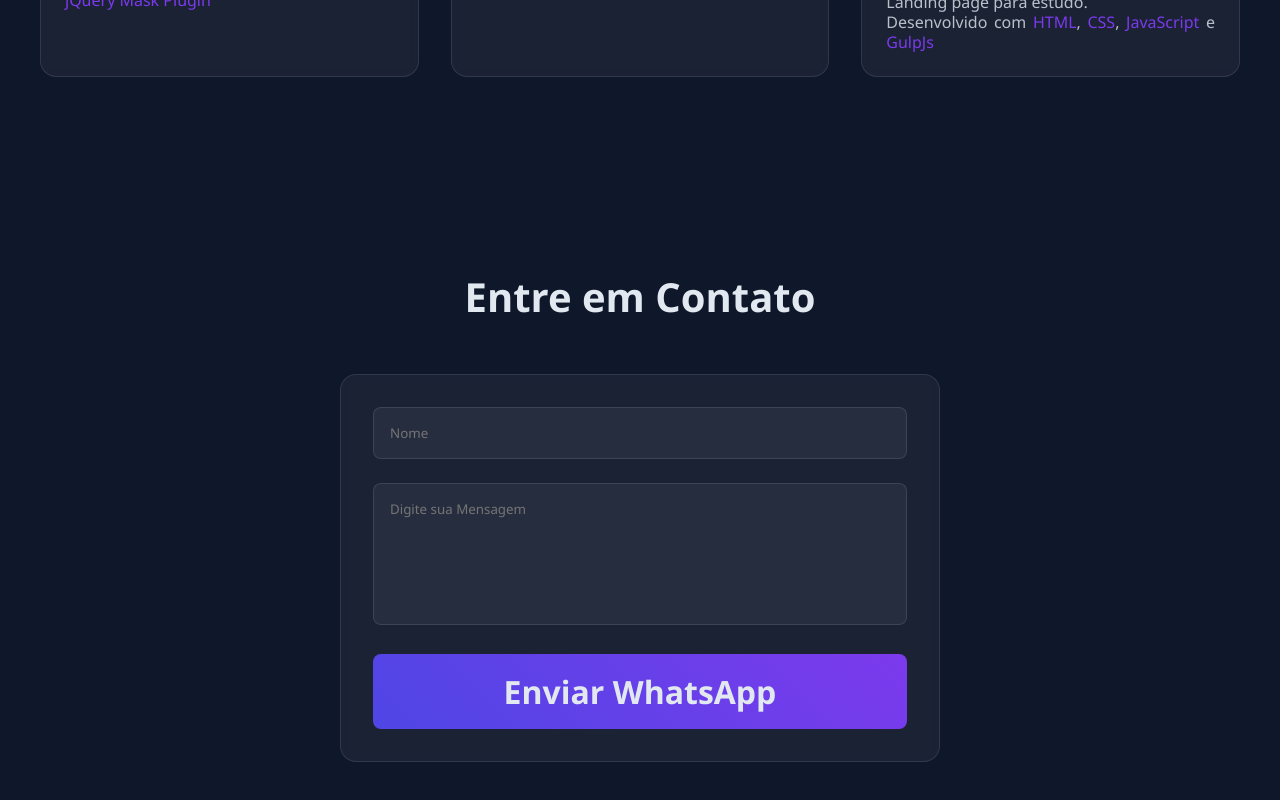
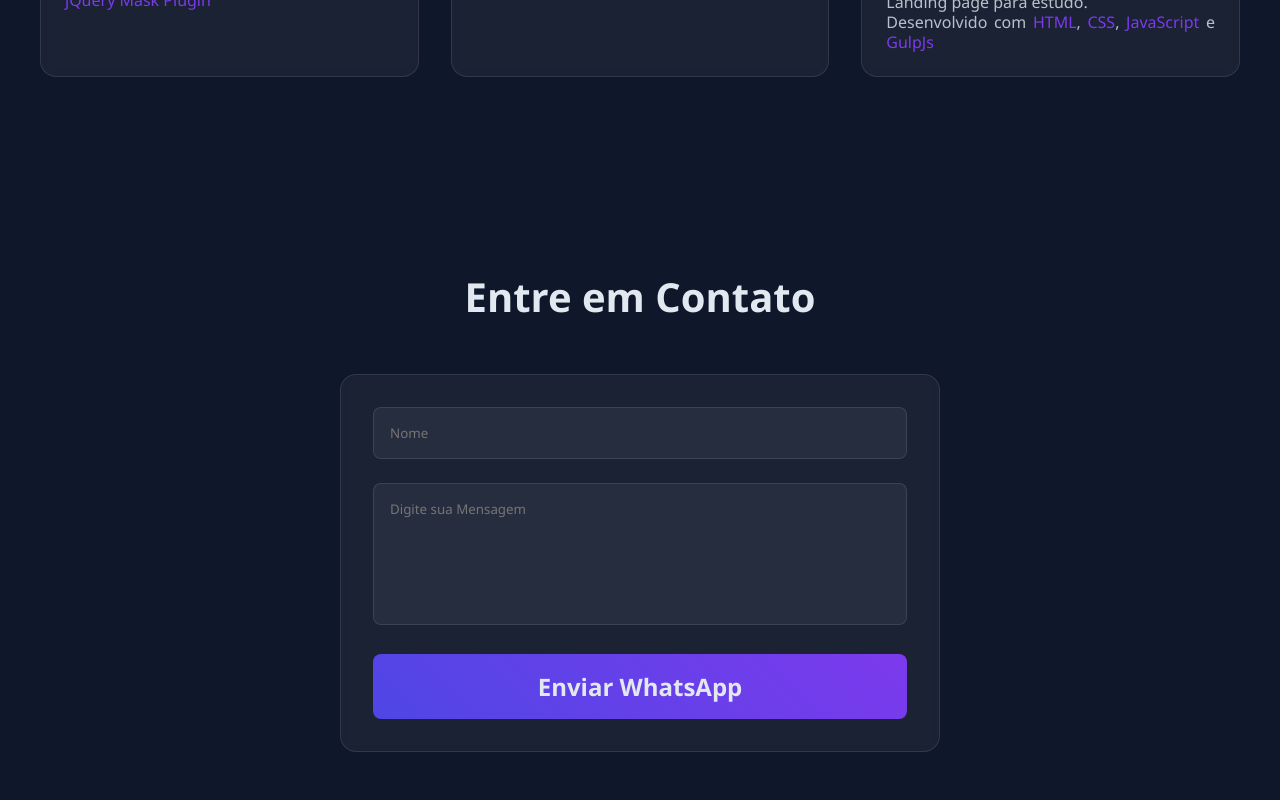
Before and after one commit to ruanfernandes2592/basic-portfolio, a React (Vite) app: page / in a window 1280 px wide. Shown: the part 2426-3226 px from the top of the page. Built offline with nearby package versions, Linux system fonts and the light colour scheme.

Commit message:
reajustando

```diff
--- a/src/App.css
+++ b/src/App.css
@@ -290,8 +290,9 @@ h1 {
   border: none;
   border-radius: 8px;
   cursor: pointer;
-  font-size: 2rem;
+  font-size: 1.5rem;
   font-weight: bold;
+  white-space: nowrap;
   width: 100%;
   /*transition: all 0.5 ease;*/
 }
```
